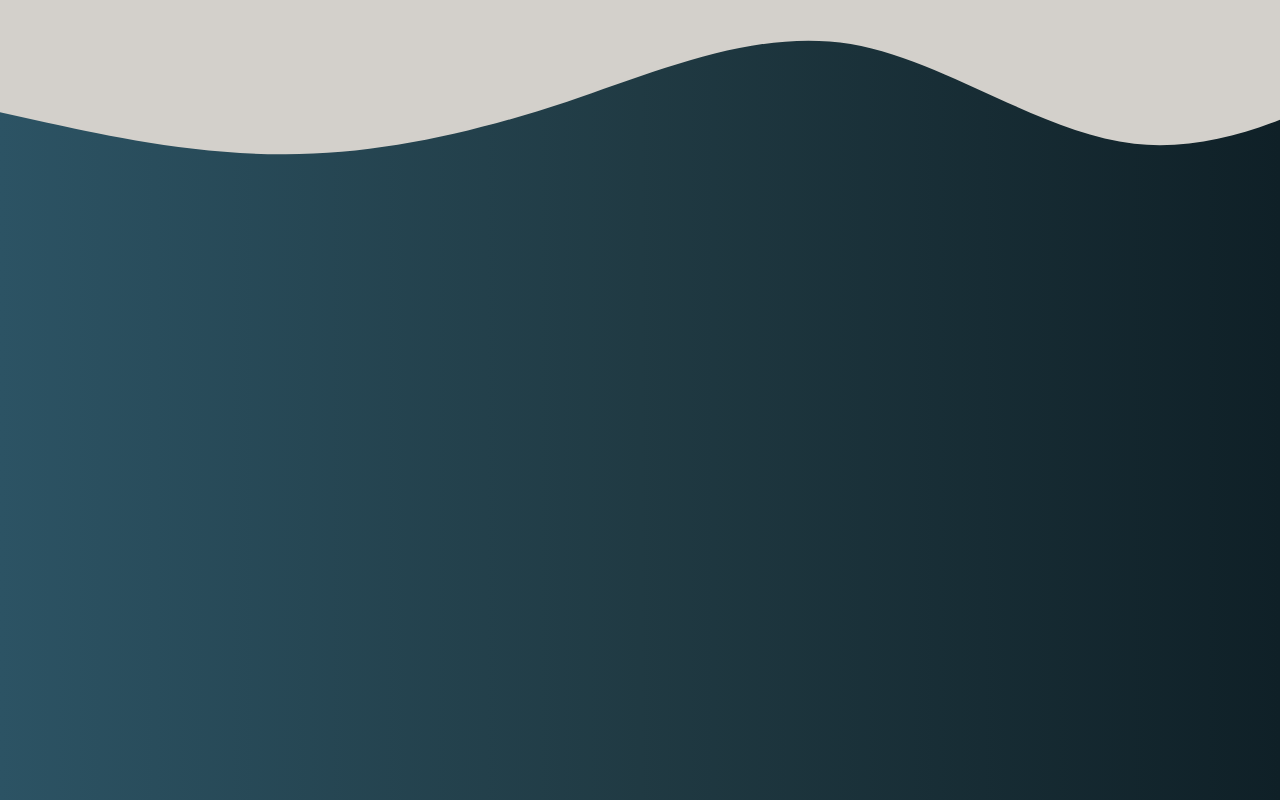
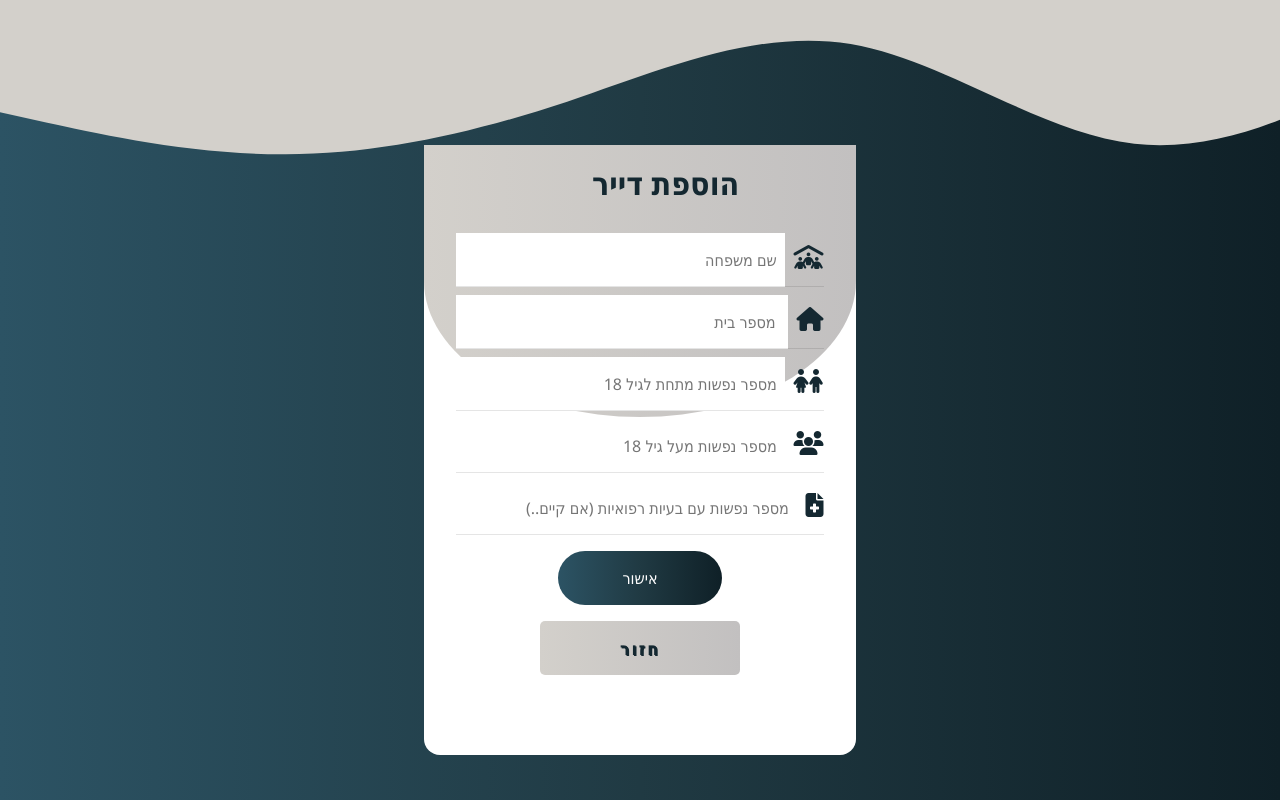
Before and after one commit to amitmo1995/LevOhev, a React (Create React App) app: page /AddNeighbors in a window 1280 px wide. Before the commit this address had no page. Built offline with nearby package versions, Linux system fonts and the light colour scheme.

Commit message:
Adding neighbors page

```diff
--- a/src/App.css
+++ b/src/App.css
@@ -188,7 +188,7 @@ body {
   text-shadow: 1px 1px #142831;
   letter-spacing: 2px;
   border: none;
-  padding: 15px 85px;
+  padding: 15px 80px;
 }
 
 .backButton button:hover {
@@ -366,6 +366,7 @@ body {
   padding: 1rem 0.5rem;
   margin-top: .5rem;
   border: none;
+  margin-right: 2.4%;
   outline: none;
   font-size: 1rem;
   color: #142831;
@@ -480,7 +481,7 @@ body {
   }
 
   .input-group button {
-    margin: 2rem auto 0 auto;
+    margin: 2rem auto 1 auto;
     padding: 1rem 4rem;
   }
 }
--- a/src/App.js
+++ b/src/App.js
@@ -20,7 +20,8 @@ import TrackIncomeExpenses from './layout/TrackIncomeExpenses';
 import TrackMeeting from './layout/TrackMeeting';
 import BuildingExpenses from './layout/BuildingExpenses';
 import Mapping from './layout/Mapping';
-import TrackingPayment from './layout/TrackingPayment'
+import TrackingPayment from './layout/TrackingPayment';
+import AddNeighbors from './layout/AddNeighbors';
 import {
 	BrowserRouter as Router,
 	Route,
@@ -51,6 +52,7 @@ function App() {
 					<Route path='/BuildingExpenses' element={<BuildingExpenses/>}></Route>
 					<Route path='/Mapping' element={<Mapping/>}></Route>
 					<Route path='/TrackingPayment' element = {<TrackingPayment/>}></Route>
+					<Route path='/AddNeighbors' element = {<AddNeighbors/>}></Route>
 					{/* HOA side website */}
 					<Route path='/HoaHomePage' element={<HoaHomePage/>}></Route>
 					<Route path='/AddNewPayment' element={<AddNewPayment/>}></Route>
--- /dev/null
+++ b/src/layout/AddNeighbors.jsx
@@ -0,0 +1,68 @@
+import React, { useRef, useState } from 'react';
+import BackButton from '../features/BackButton';
+import { Link } from 'react-router-dom';
+
+function AddNeighbors() {
+	return (
+		<>
+			<div className='wrapper'>
+				<div className='formContainer'>
+					<span className='formHeading'>הוספת דייר</span>
+						<div className='input-group'>
+                        <i class="fa-solid fa-people-roof"></i>
+							<input  placeholder='שם משפחה' type='text'/>
+							<span className='bar'></span>
+						</div>
+						<div className='input-group'>
+                        <i class="fa-solid fa-house"></i>							<input
+								type='number'
+								placeholder=' מספר בית'
+								required
+								min={1}
+							/>
+							<span className='bar'></span>
+						</div>
+                        <div className='input-group'>
+                            <i class="fa-solid fa-children"></i>
+							<input
+								type='number'
+								placeholder='מספר נפשות מתחת לגיל 18'
+								required
+								min={1}
+							/>
+							<span className='bar'></span>
+						</div>
+                        <div className='input-group'>
+                            <i class="fa-solid fa-users"></i>
+							<input
+								type='number'
+								placeholder='מספר נפשות מעל גיל 18'
+								required
+								min={1}
+							/>
+							<span className='bar'></span>
+						</div>
+                        <div className='input-group'>
+                            <i class="fa-solid fa-file-medical"></i>
+							<input
+								type='number'
+								placeholder='מספר נפשות עם בעיות רפואיות (אם קיים..)'
+								required
+								min={1}
+							/>
+							<span className='bar'></span>
+						</div>
+
+						<div className='input-group'>
+						<button>אישור</button>
+						</div>
+                        <Link to='/BuildingOperation' className='link'>
+							<BackButton />
+						</Link>
+				</div>
+			</div>
+
+		</>
+	);
+}
+export default AddNeighbors;
--- a/src/layout/BuildingOperation.jsx
+++ b/src/layout/BuildingOperation.jsx
@@ -10,7 +10,7 @@ function BuildingOperation() {
 	const options = [
 		<Link to='/FinancialManagement' className='link'> <Option optionName='ניהול כלכלי' imgAdd={financeImg} /></Link>,
 		<Link to='/Mapping' className='link'>	<Option optionName='מיפוי הבניין' imgAdd={BuildingMappingImg} /></Link>,
-		<Link to='/' className='link'> <Option optionName='הוספת דייר לבניין'  imgAdd={addNew} /> </Link>,
+		<Link to='/AddNeighbors' className='link'> <Option optionName='הוספת דייר לבניין'  imgAdd={addNew} /> </Link>,
 	];
 
 	return (
```
